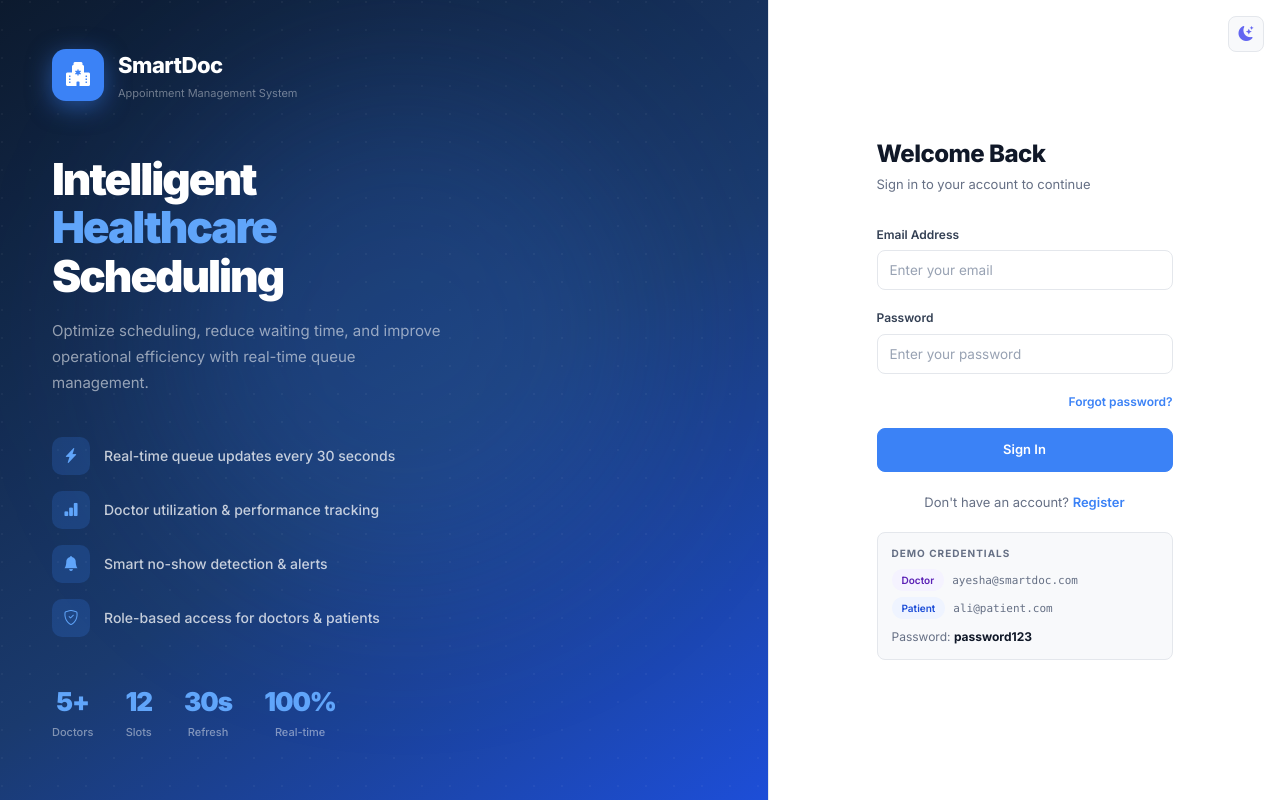
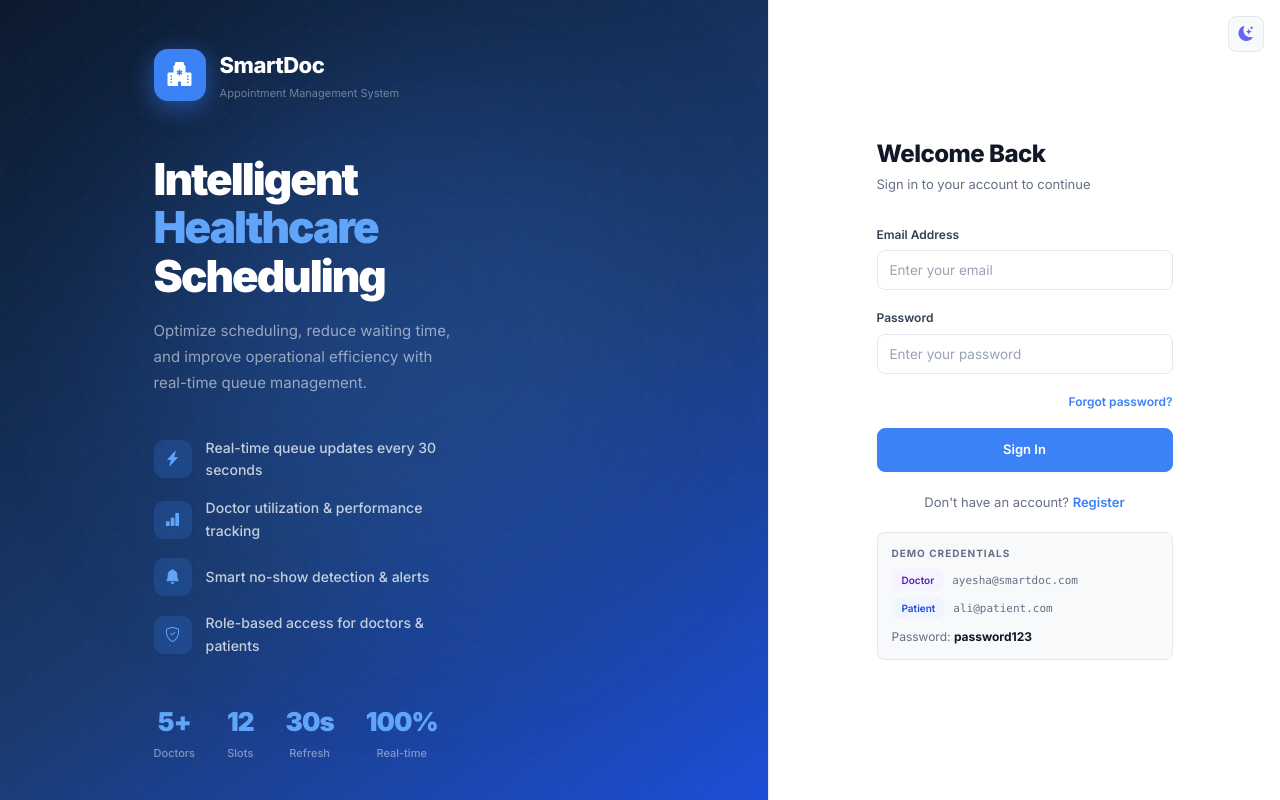
Before and after one commit to ajmalhussain92/smart-appointment-system, a React app in the folder frontend/: page /login in a window 1280 px wide. Built offline with nearby package versions, Linux system fonts and the light colour scheme; the HTML template or start-up script is replaced by a standard one.

Commit message:
fix: login left content starts at 20% from left edge

```diff
--- a/frontend/src/pages/Login.jsx
+++ b/frontend/src/pages/Login.jsx
@@ -239,7 +239,6 @@ const S = {
     overflow: 'hidden',
     display: 'flex',
     alignItems: 'center',
-    justifyContent: 'center',
   },
   dots: {
     position: 'absolute', inset: 0, opacity: 0.04,
@@ -256,7 +255,7 @@ const S = {
   },
   leftInner: {
     position: 'relative', zIndex: 1,
-    padding: '48px 52px',
+    padding: '48px 52px 48px 20%',
     width: '100%',
     maxWidth: 520,
   },
```
